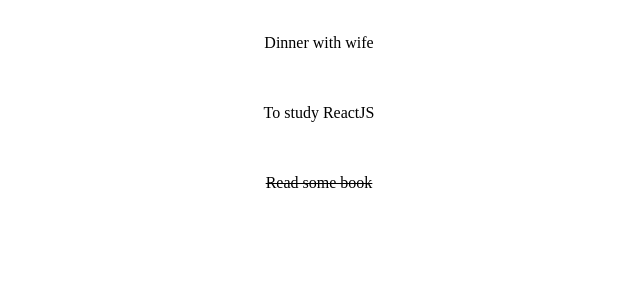
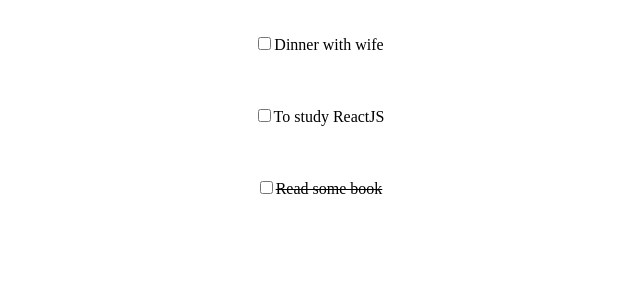
Before and after one commit to sandysnunes/todo-web, a React (Create React App) app: page / in a window 1280 px wide. Shown: the top 300 px of the page, without its empty margins (321-961 px from the left). Built offline with nearby package versions, Linux system fonts and the light colour scheme.

Commit message:
passando id para componente pai

```diff
--- a/src/App.js
+++ b/src/App.js
@@ -24,11 +24,15 @@
     ]
   }
 
+  markCompleted = (id) => {
+    console.log("from App.js" + id)
+  }
+
   render() {
     console.log(this.state.todos)
     return (
       <div className="App">
-        <Todos todos={this.state.todos}/>
+        <Todos todos={this.state.todos} markComplete={this.markCompleted}/>
       </div>
     );
   }
--- a/src/components/TodoItem.js
+++ b/src/components/TodoItem.js
@@ -2,13 +2,7 @@
 import PropTypes from 'prop-types'
 
 class TodoItem extends Component {
-    render() {
-        return (
-        <div style={this.getStyle()}>
-            <p>{this.props.todo.title}</p>
-        </div>
-        )
-    }
+
 
     getStyle = () => {
         return {
@@ -18,8 +12,25 @@
             textDecoration : this.props.todo.completed ? 'line-through' : 'none'
         }
     }
+
+
+
+    render() {
+
+        const { id, title} = this.props.todo
+
+        return (
+        <div style={this.getStyle()}>
+            <p>
+                <input type="checkbox" onChange={this.props.markComplete.bind(this, id)}/>
+                { title }
+            </p>
+        </div>
+        )
+    }
+
+
 }
-
 
 
 //PropTypes
--- a/src/components/Todos.js
+++ b/src/components/Todos.js
@@ -1,13 +1,15 @@
-import React from 'react';
+import React, {Component} from 'react';
 import TodoItem from './TodoItem'
 import PropTypes from 'prop-types'
 
-class Todos extends React.Component {
+class Todos extends Component {
 
   render() {
 
-    return this.props.todos.map((todo) => (
-      <TodoItem key={todo.id} todo={todo}/>
+    const todos = this.props.todos;
+
+    return todos.map( (todo) => (
+      <TodoItem key={todo.id} todo={todo} markComplete={this.props.markComplete}/>
     ));
   }
 
```
